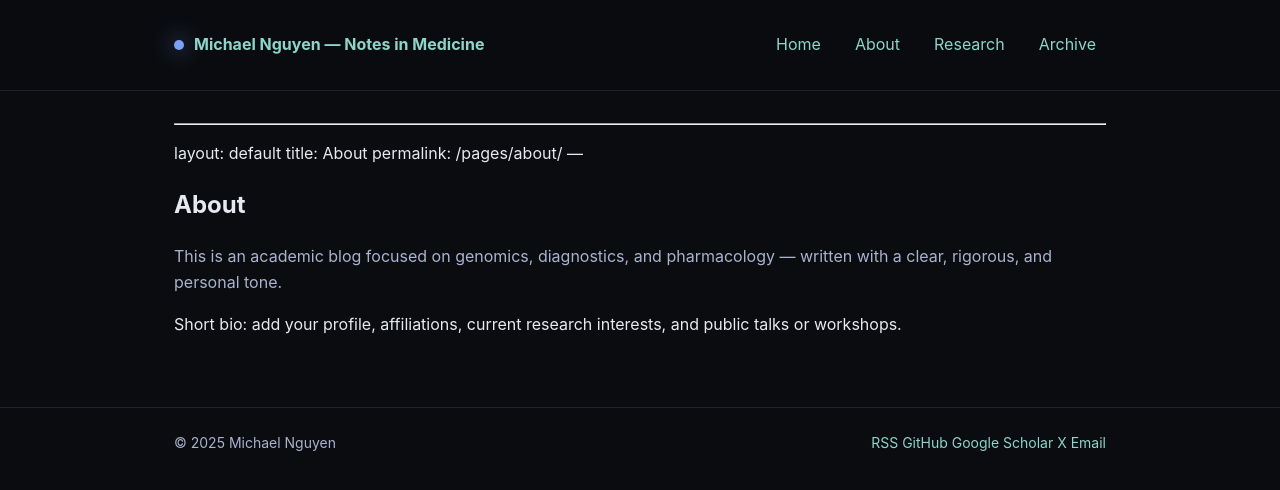
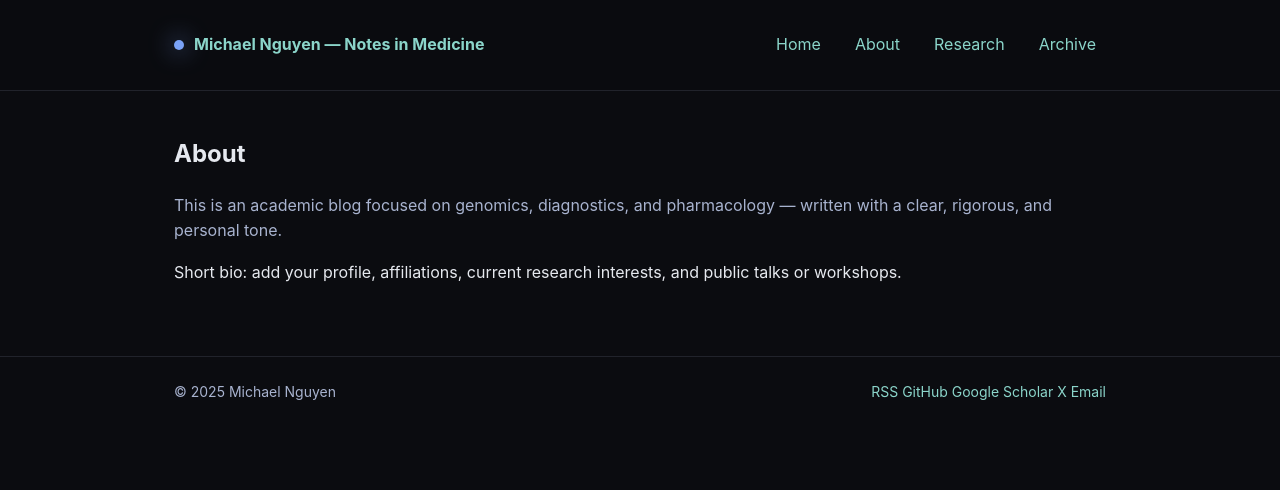
Before and after one commit to manhnguyen-art/manhnguyen-art.github.io, a Jekyll site: the page built from pages/about.md, in a window 1280 px wide. Shown: the top 490 px of the page. Built offline with Jekyll 4.4.1, drawn with Linux system fonts in a browser that asks for light colours; our own code applies the rules of GitHub Pages for plain Markdown files.

Commit message:
Update about.md

```diff
--- a/pages/about.md
+++ b/pages/about.md
@@ -1,9 +1,3 @@
-
----
-layout: default
-title: About
-permalink: /pages/about/
----
 <section class="page">
   <h1>About</h1>
   <p class="muted">This is an academic blog focused on genomics, diagnostics, and pharmacology — written with a clear, rigorous, and personal tone.</p>
```
